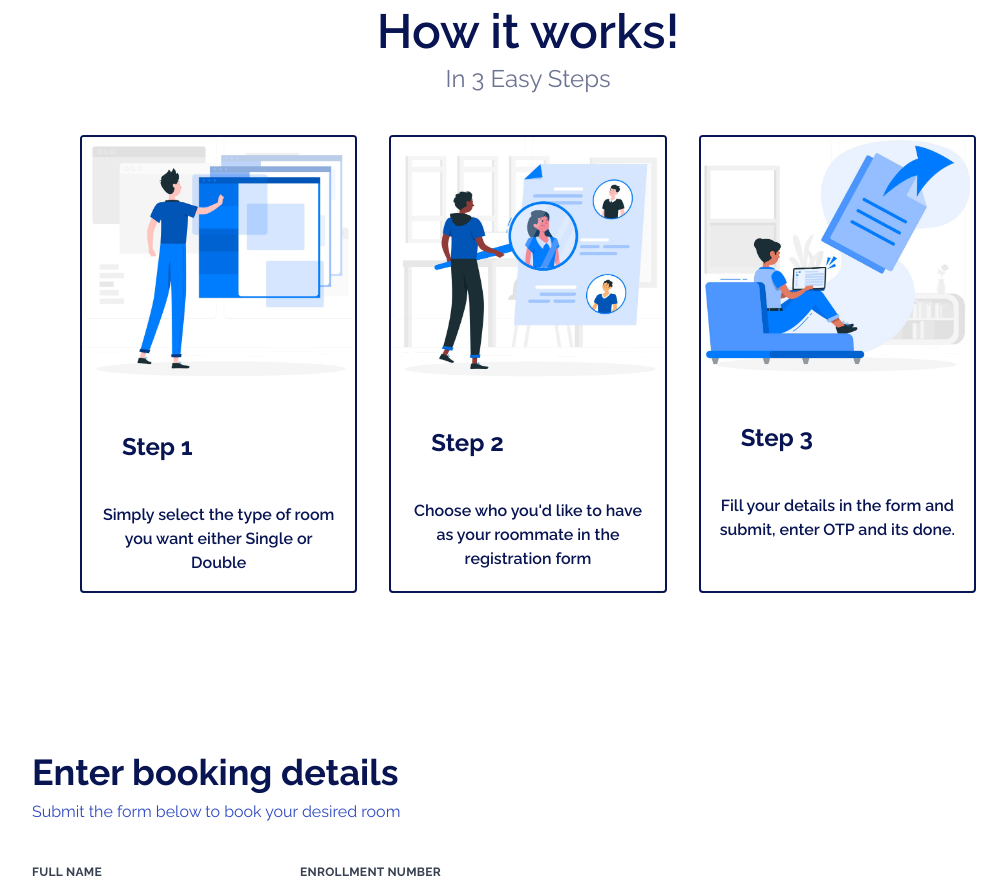
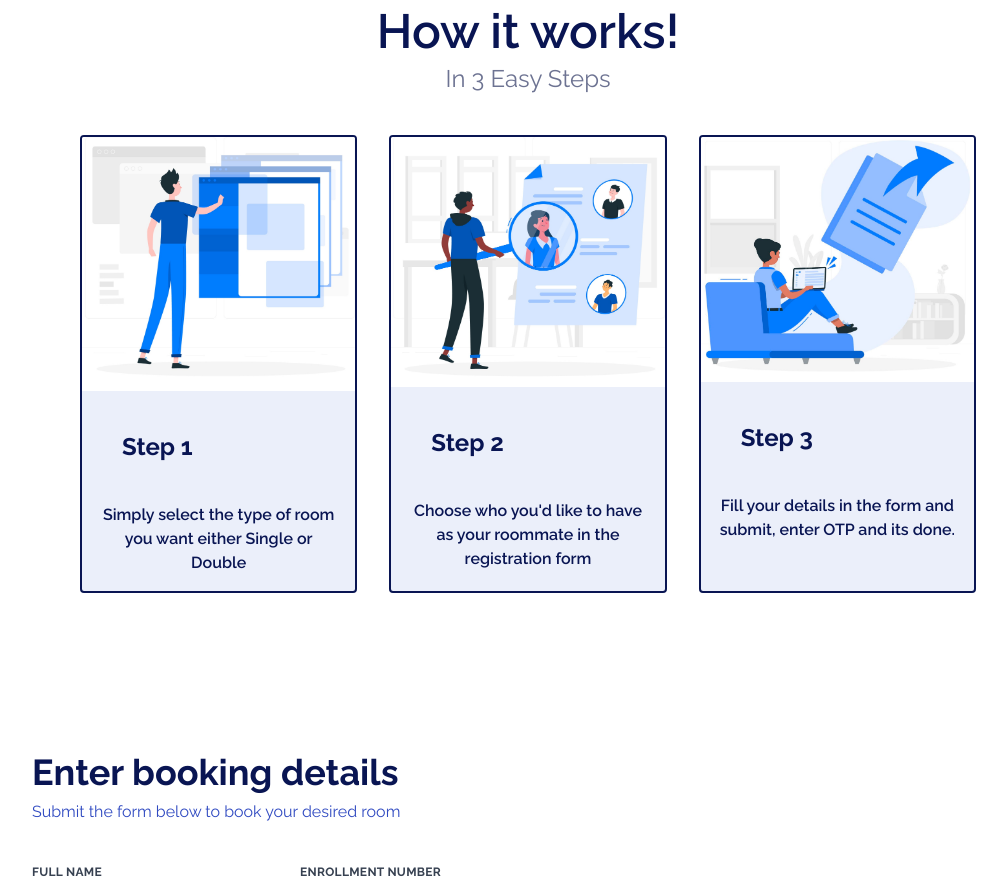
Before and after one commit to AyushmanSoni/HostelHub-Frontend, a React (Create React App) app in the folder hostelhub/: page / in a window 1280 px wide. Shown: the part 980-1866 px from the top of the page, without its empty margins (112-1119 px from the left). Built offline with nearby package versions, Linux system fonts and the light colour scheme.

Commit message:
background added to hiw

```diff
--- a/hostelhub/src/components/Hiw.jsx
+++ b/hostelhub/src/components/Hiw.jsx
@@ -22,21 +22,21 @@ const Hiw = () => {
       </div>
     </div>
     <div className='grid sm:grid-cols-2 md:grid-cols-3 gap-8 px-12 sm:px-0 w-[70%]  '>
-        <div className='max-w-sm rounded overflow-hidden border-2 border-[#091553]'>
+        <div className='max-w-sm bg-[#EBEFFA] rounded overflow-hidden border-2 border-[#091553]'>
             <img className='w-full' src={img4} alt="selectroom" />
             <h1 className='font-bold text-[#091553] m-10 text-2xl'>Step 1</h1>
             <div className='text-[#091553] font-semibold m-4 text-center'>
                 Simply select the type of room you want either Single or Double
             </div>
         </div>
-        <div className='max-w-sm rounded overflow-hidden border-2 border-[#091553]'>
+        <div className='max-w-sm rounded bg-[#EBEFFA] overflow-hidden border-2 border-[#091553]'>
             <img className='w-full' src={img5} alt="selectroom" />
             <h1 className='font-bold text-[#091553] m-10 text-2xl'>Step 2</h1>
             <div className='text-[#091553] font-semibold m-4 text-center'>
             Choose who you'd like to have as your roommate in the registration form
             </div>
         </div>
-        <div className='max-w-sm rounded overflow-hidden border-2 border-[#091553]'>
+        <div className='max-w-sm rounded bg-[#EBEFFA] overflow-hidden border-2 border-[#091553]'>
             <img className='w-full' src={img6} alt="selectroom" />
             <h1 className='font-bold text-[#091553] m-10 text-2xl'>Step 3</h1>
             <div className='text-[#091553] font-semibold m-4 text-center'>
```
